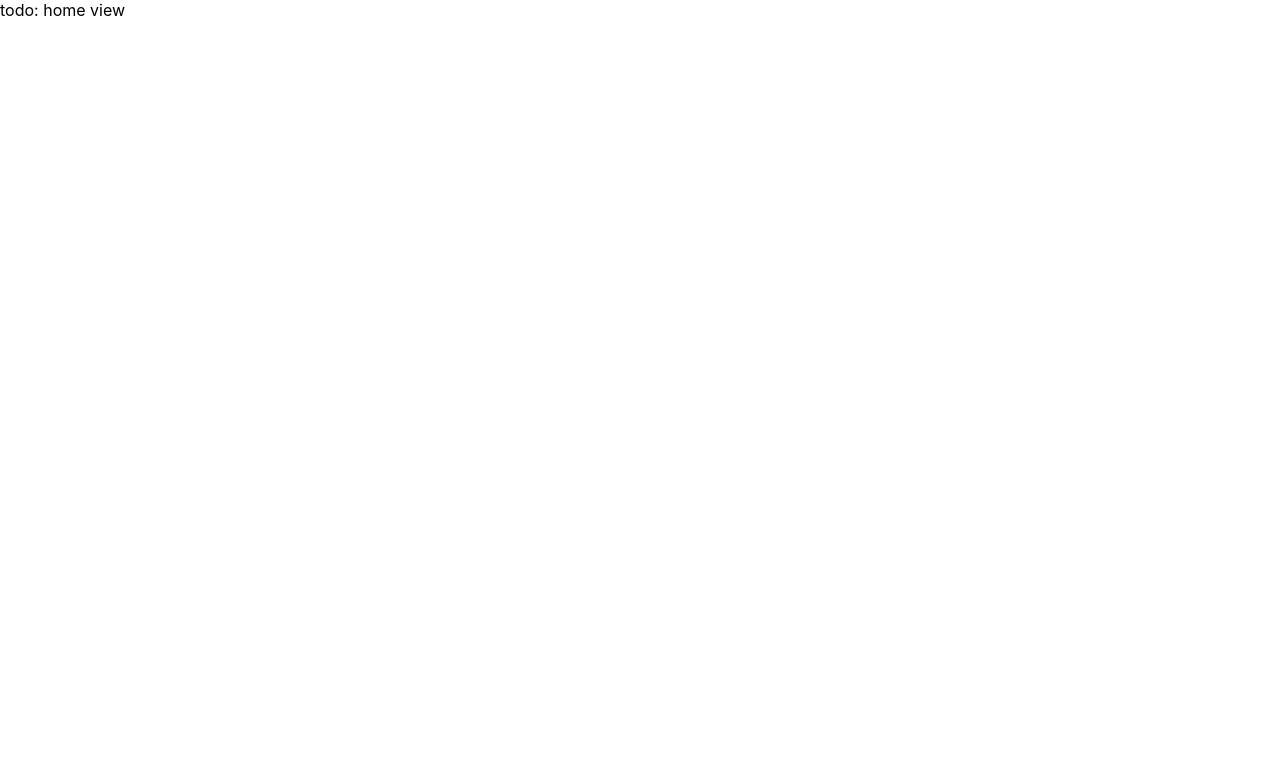
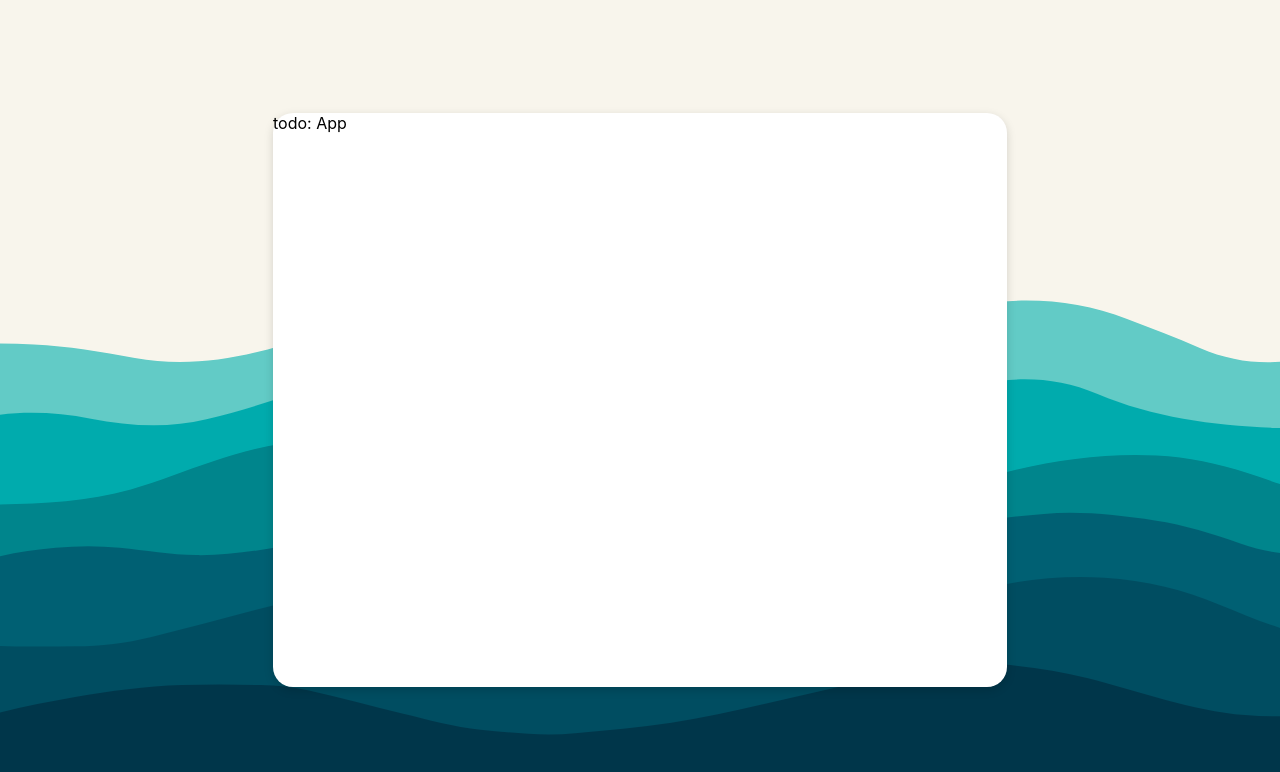
Before and after one commit to 36215764/AlgaShop, a React (Create React App) app: page / in a window 1280 px wide. Shown: the top 772 px of the page. Built offline with nearby package versions, Linux system fonts and the light colour scheme.

Commit message:
Added App Component

```diff
--- a/package.json
+++ b/package.json
@@ -9,6 +9,7 @@
     "react": "^17.0.2",
     "react-dom": "^17.0.2",
     "react-scripts": "4.0.3",
+    "styled-components": "^5.3.1",
     "web-vitals": "^1.0.1"
   },
   "scripts": {
--- /dev/null
+++ b/src/components/App/App.jsx
@@ -0,0 +1,14 @@
+import React from 'react';
+import { Container, Wrapper } from './App.styles';
+
+const App = () => {
+    return (
+    <Wrapper>
+        <Container>
+            todo: App
+        </Container>
+    </Wrapper>
+    );
+}
+
+export default App;
--- /dev/null
+++ b/src/components/App/App.styles.js
@@ -0,0 +1,23 @@
+import styled from "styled-components";
+import bg from '../../assets/bg.svg'
+
+export const Wrapper = styled.div`
+    height: 100vh;
+    background-color: #F8F5EC;
+    background-image: url(${bg});
+    background-size: cover;
+    background-position: center center;
+
+    display: flex;
+    justify-content: center;
+    align-items: center;
+`
+
+export const Container = styled.div`
+    width: 734px;
+    height: 574px;
+    background-color: #FFFFFF;
+
+    box-shadow: 0 3px 10px rgba(0, 0, 0, .15);
+    border-radius: 20px;
+`
--- /dev/null
+++ b/src/components/App/index.js
@@ -0,0 +1 @@
+export { default } from './App'
--- a/src/index.js
+++ b/src/index.js
@@ -6,7 +6,7 @@
 
 ReactDOM.render(
   <React.StrictMode>
-    <HomeView></HomeView>
+    <HomeView />
   </React.StrictMode>,
   document.getElementById('root')
 );
--- a/src/views/Home.view.jsx
+++ b/src/views/Home.view.jsx
@@ -1,7 +1,8 @@
 import React from 'react';
+import App from '../components/App';
 
 const HomeView = () => {
-    return (<div>todo: home view</div>);
+    return <App />;
 }
 
 export default HomeView;
```
Also changed, not shown: src/assets/bg.svg (added), 1 other file (tests, documents, lock files or other folders).
